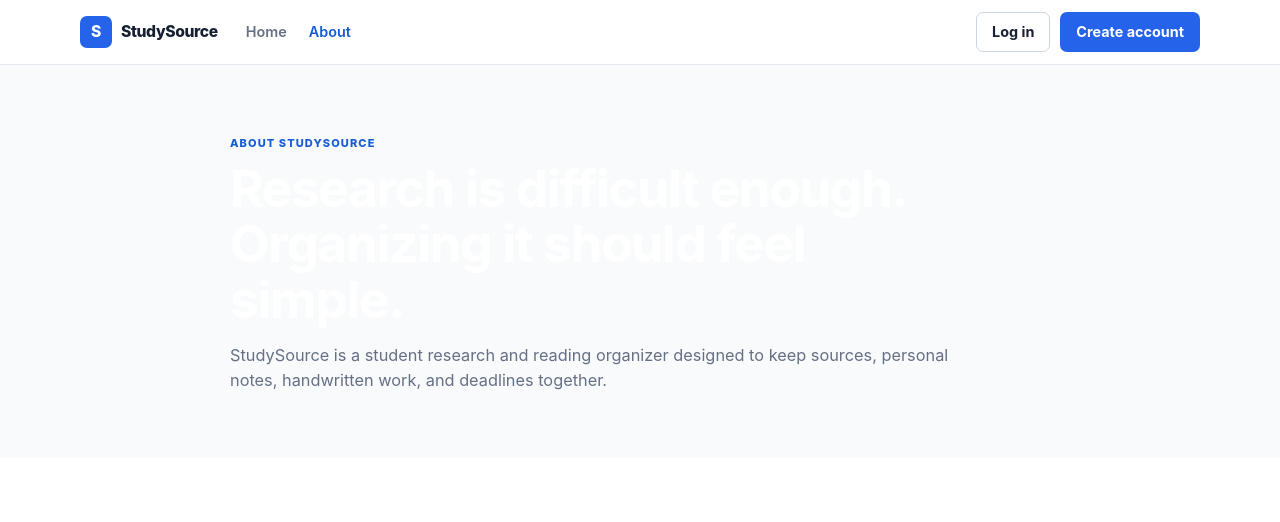
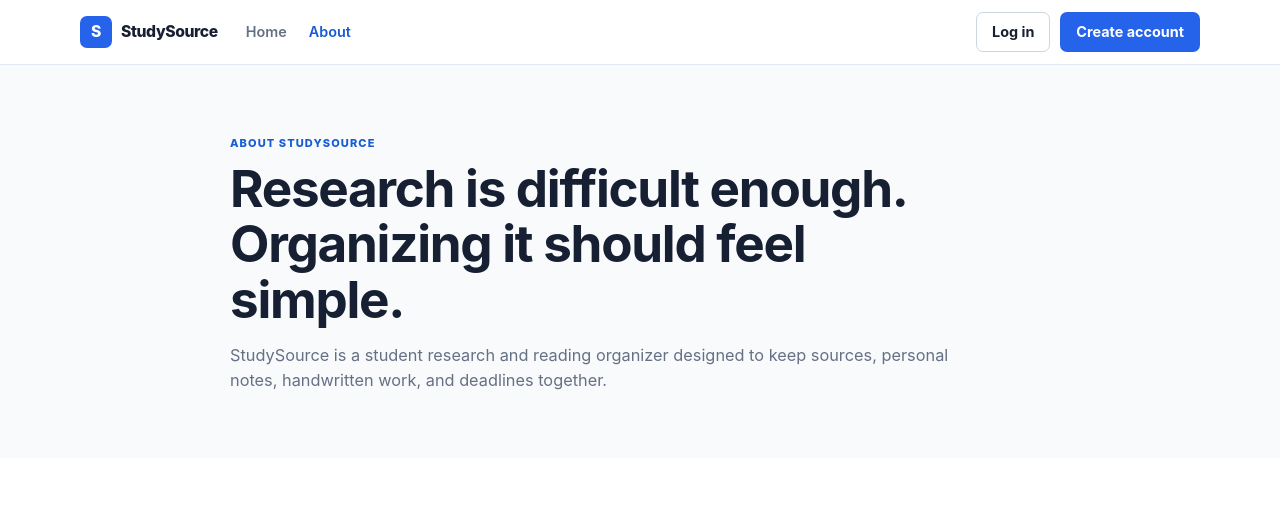
Before and after one commit to KeiRuss01/StudySource, a Django app: page /about/ in a window 1280 px wide. Shown: the top 522 px of the page. Run offline with Django 5.2, Linux system fonts and the light colour scheme.

Commit message:
edit color

```diff
--- a/study/static/study/css/ui.css
+++ b/study/static/study/css/ui.css
@@ -136,7 +136,7 @@ h3 { line-height: 1.3; }
 .brand-footer,
 .brand-footer:visited { color: var(--ui-text); }
 
-.page-hero { padding: 64px 0; background: var(--ui-bg); }
+.page-hero { padding: 64px 0; color: var(--ui-text); background: var(--ui-bg); }
 .page-hero h1 { max-width: 760px; margin-bottom: 16px; font-size: clamp(2.25rem, 4vw, 3.3rem); }
 .page-hero p { color: var(--ui-muted); font-size: 1.02rem; }
 .about-grid { gap: 14px; }
--- a/study/templates/study/base.html
+++ b/study/templates/study/base.html
@@ -10,7 +10,7 @@
     <link rel="preconnect" href="https://fonts.gstatic.com" crossorigin>
     <link href="https://fonts.googleapis.com/css2?family=DM+Sans:wght@400;500;600;700&amp;family=Manrope:wght@600;700;800&amp;display=swap" rel="stylesheet">
     <link rel="stylesheet" href="{% static 'study/css/styles.css' %}?v=7">
-    <link rel="stylesheet" href="{% static 'study/css/ui.css' %}?v=2">
+    <link rel="stylesheet" href="{% static 'study/css/ui.css' %}?v=3">
 </head>
 <body>
     <header class="site-header">
```
